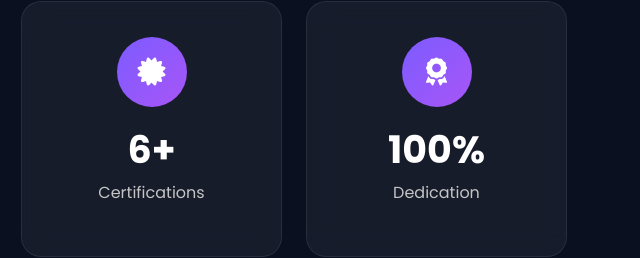
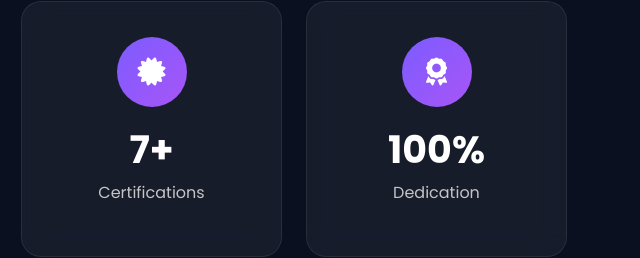
Before and after one commit to v-parth/portfolio-, a website: page index.html in a window 1280 px wide. Shown: the part 1180-1438 px from the top of the page, 631-1271 px from the left. Drawn offline with nearby package versions, Linux system fonts and the light colour scheme.

Commit message:
Final 2 times check

```diff
--- a/index.html
+++ b/index.html
@@ -353,7 +353,7 @@ passion: "Building Modern Websites"
 
                             </div>
 
-                            <h2>6+</h2>
+                            <h2>7+</h2>
 
                             <p>Certifications</p>
 
```
